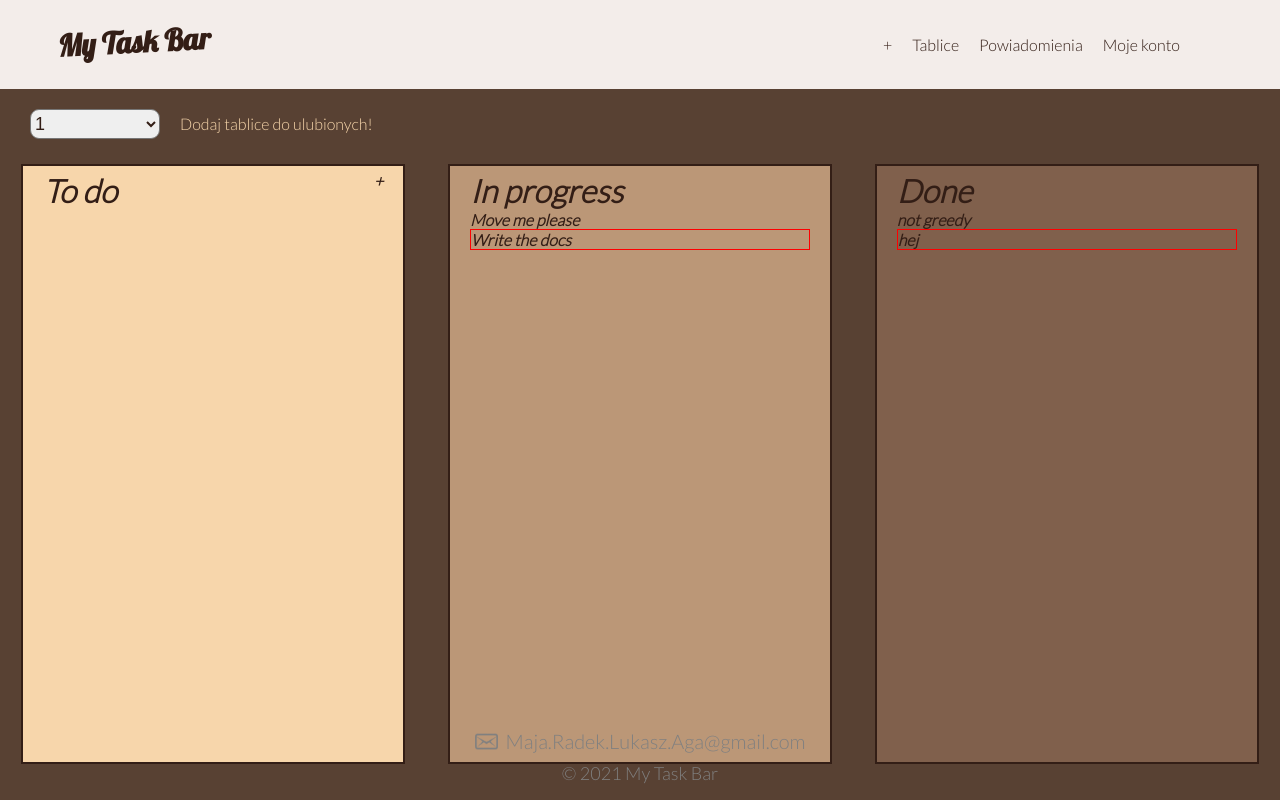
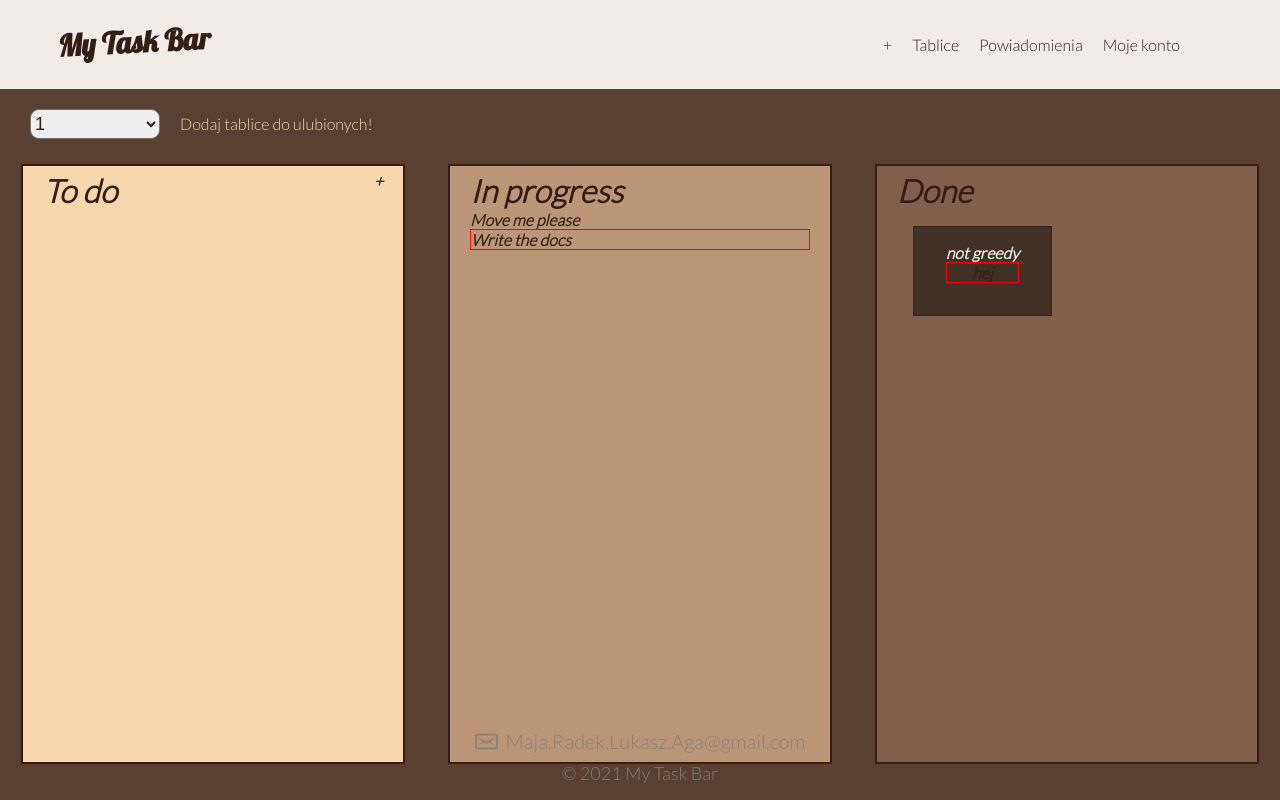
Before and after one commit to infoshareacademy/jfdzr2-nuclear-penguins, a React (Create React App) app: page /bartable in a window 1280 px wide. Built offline with nearby package versions, Linux system fonts and the light colour scheme.

Commit message:
WIP: the container with get Style made

```diff
--- a/src/components/boards/Boards.js
+++ b/src/components/boards/Boards.js
@@ -26,7 +26,9 @@ export const Boards = () => {
           <div className="done board">
             <h1>Done</h1>
             <DropPlace>
-              <Task text="hej" />
+              <div>
+                <Task text="hej" />
+              </div>
             </DropPlace>
           </div>
         </div>
--- a/src/components/notes/DropPlace.js
+++ b/src/components/notes/DropPlace.js
@@ -1,7 +1,20 @@
 import {ItemTypes} from './Constants';
 import {useDrop} from 'react-dnd';
 import {useState} from 'react';
-// import {getStyle} from 'react';
+
+function getStyle(backgroundColor) {
+  return {
+    border: '1px solid rgba(0,0,0,0.2)',
+    color: 'white',
+    backgroundColor,
+    padding: '2rem',
+    paddingTop: '1rem',
+    margin: '1rem',
+    textAlign: 'center',
+    float: 'left',
+    fontSize: '1rem',
+  };
+}
 
 export const DropPlace = ({greedy, children}) => {
   const [hasDropped, setHasDropped] = useState(false);
@@ -30,10 +43,7 @@ export const DropPlace = ({greedy, children}) => {
     backgroundColor = 'darkgreen';
   }
   return (
-    <div
-      ref={drop}
-      // style={getStyle(backgroundColor)}
-    >
+    <div ref={drop} style={getStyle(backgroundColor)}>
       {text}
       <br />
       {hasDropped && <span>dropped {hasDroppedOnChild && ' on child'}</span>}
```
